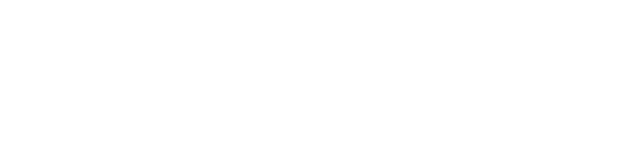
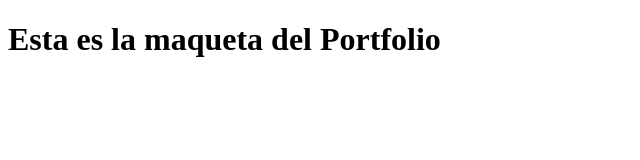
Before and after one commit to gloria-ber/FrontEnd, a plain HTML site: page index.html in a window 1280 px wide. Shown: the whole page, without its empty margins (0-640 px from the left). Drawn offline with Linux system fonts and the light colour scheme.

Commit message:
Probando

```diff
--- a/index.html
+++ b/index.html
@@ -4,9 +4,9 @@
     <meta charset="UTF-8">
     <meta http-equiv="X-UA-Compatible" content="IE=edge">
     <meta name="viewport" content="width=device-width, initial-scale=1.0">
-    <title>Document</title>
+    <title>Portfolio</title>
 </head>
 <body>
-
+    <h1>Esta es la maqueta del Portfolio</h1>
 </body>
 </html>
```
